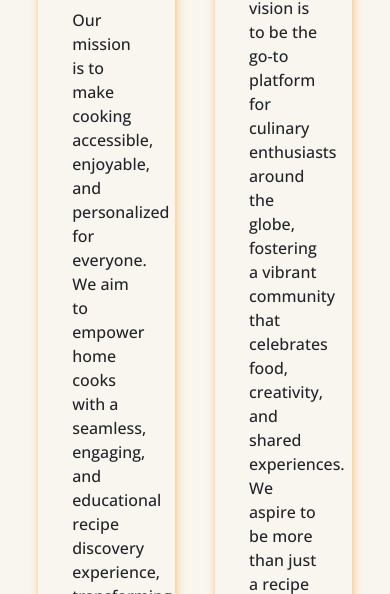
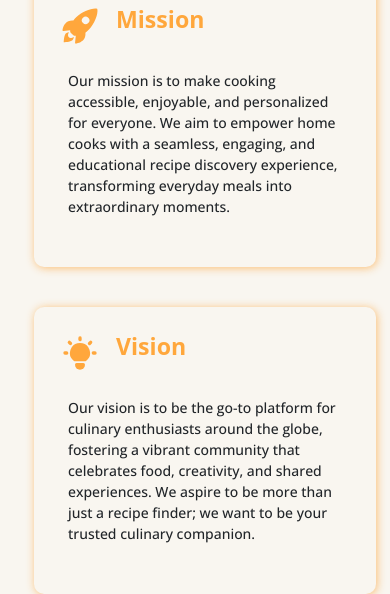
Before and after one commit to JoyEmma12/Recipe-FinderWebsite, a React (Vite) app in the folder Project-2/: page /aboutpage in a window 390 px wide. Shown: the part 925-1519 px from the top of the page. Built offline with nearby package versions, Linux system fonts and the light colour scheme.

Commit message:
about page responsive

```diff
--- a/Project-2/src/components/Navbar.jsx
+++ b/Project-2/src/components/Navbar.jsx
@@ -66,12 +66,12 @@ const Navbar = () => {
           </li>
           <li>
             <Link to="/aboutpage">
-              <a href="#">About Us</a>
+              About Us
             </Link>
           </li>
           <li>
             <Link to="/contactpage">
-              <a href="#">Contact Us</a>
+              Contact Us
             </Link>
           </li>
           <li>
--- a/Project-2/src/pages/Aboutpage/Aboutpage.css
+++ b/Project-2/src/pages/Aboutpage/Aboutpage.css
@@ -90,6 +90,117 @@
   border-top-left-radius: 10px;
 }
 .team-info {
-    padding: 5px;
-    margin: 10px;
+  padding: 5px;
+  margin: 10px;
 }
+
+/* responsiveness */
+@media screen and (max-width: 576px) {
+  .about-hero {
+    flex-direction: column;
+  }
+  .about-img img {
+    width: 100%;
+  }
+  .section-container {
+    width: 100%;
+    flex-wrap: wrap;
+    flex-direction: column;
+    justify-content: center;
+    align-items: center;
+  }
+  .mission-container,
+  .vision-container {
+    width: 100%;
+  }
+  .mission-content p,
+  .vision-content p {
+    font-size: 14px;
+  }
+  .team-subcontainer {
+    width: 100%;
+    justify-content: center;
+    flex-direction: column;
+  }
+  .team-subcontainer img {
+    width: 100%;
+  }
+  .team-item {
+    width: 100%;
+  }
+  .team-img {
+    width: 100%;
+  }
+}
+
+@media screen and (max-width: 768px) {
+  .section-container {
+    width: 100%;
+    justify-content: center;
+  }
+
+  .mission-container,
+  .vision-container {
+    width: 100%;
+  }
+  .mission-content p,
+  .vision-content p {
+    font-size: 14px;
+  }
+  .team-subcontainer {
+    width: 100%;
+    justify-content: center;
+    flex-direction: column;
+  }
+  .team-subcontainer img {
+    width: 100%;
+  }
+  .team-item {
+    width: 100%;
+  }
+  .team-img {
+    width: 100%;
+  }
+}
+
+@media screen  and (max-width: 992px) {
+  .section-container {
+    width: 100%;
+    justify-content: center;
+  }
+
+  .mission-container,
+  .vision-container {
+    width: 100%;
+  }
+  .mission-content p,
+  .vision-content p {
+    font-size: 14px;
+  }
+  .team-subcontainer {
+    width: 100%;
+    justify-content: center;
+    flex-direction: column;
+  }
+  /* .team-subcontainer img {
+    width: 100%;
+  } */
+  .the-teams {
+    flex-wrap: nowrap;
+  }
+  .team-item {
+    width: 70%;
+  }
+  .team-img {
+    width: 100%;
+  }
+}
+
+/* @media screen and (max-width: 1024px) {
+  .the-teams {
+    width: 100%;
+  }
+  .team-item {
+    width: 50%;
+  }
+} */
--- a/Project-2/src/pages/Recipesearch/OtherRecipe.jsx
+++ b/Project-2/src/pages/Recipesearch/OtherRecipe.jsx
@@ -7,7 +7,7 @@ const OtherRecipe = () => {
 
   const handleRecommendation = async () => {
     try {
-      const apiKey = "f7132320b54648c185e459f44ee2fe56";
+      const apiKey = "b1a06fd725d74b49b8213bc2df530630";
       const url = `https://api.spoonacular.com/recipes/random?number=6&apiKey=${apiKey}&include-tags=diets,dessert,vegetarian`;
       const response = await fetch(url);
       const data = await response.json();
--- a/Project-2/src/pages/Recipesearch/RecipeDetailsPage.css
+++ b/Project-2/src/pages/Recipesearch/RecipeDetailsPage.css
@@ -34,6 +34,11 @@
 .cooking-icon {
   color: var(--tetiary-color);
 }
+.backarrow {
+  font-size: 30px;
+  margin-left: 25px;
+  color: var(--tetiary-color);
+}
 
 /* resposniveness */
 @media screen and (max-width: 576px) {
--- a/Project-2/src/pages/Recipesearch/RecipeDetailsPage.jsx
+++ b/Project-2/src/pages/Recipesearch/RecipeDetailsPage.jsx
@@ -1,7 +1,8 @@
 // import  from "react";
 import "./RecipeDetailsPage.css";
 import { useEffect, useState } from "react";
-import { useParams } from "react-router-dom";
+import { Link, useParams } from "react-router-dom";
+import { FaArrowLeft } from "react-icons/fa6";
 
 const RecipeDetailsPage = () => {
   const [recipeDetails, setRecipeDetails] = useState("");
@@ -13,7 +14,7 @@ const RecipeDetailsPage = () => {
   useEffect(() => {
     const handleRecipeInfo = async () => {
       try {
-        const apiKey = "f7132320b54648c185e459f44ee2fe56";
+        const apiKey = "b1a06fd725d74b49b8213bc2df530630";
         const url = `https://api.spoonacular.com/recipes/${id}/information?includeNutrition=false&apiKey=${apiKey}`;
         const url2 = `https://api.spoonacular.com/recipes/${id}/ingredientWidget.json?&apiKey=${apiKey}`;
         const url3 = `https://api.spoonacular.com/recipes/${id}/analyzedInstructions?apiKey=${apiKey}`;
@@ -43,9 +44,16 @@ const RecipeDetailsPage = () => {
     handleRecipeInfo();
   }, [id]);
 
+  // const handleBack = () => {
+
+  // }
+
   return (
     <div className="recipe-details-container">
       <div className="recipe-details-subcontainer">
+        <Link to="/searchpage">
+          <FaArrowLeft className="backarrow" />
+        </Link>
         <div className=" d-flex flex-column align-items-center gap-2 recipeintro-container">
           <h1 className="fw-bold fs-1">{recipeDetails.title}</h1>
           <img
--- a/Project-2/src/pages/Recipesearch/Searchpage.jsx
+++ b/Project-2/src/pages/Recipesearch/Searchpage.jsx
@@ -60,23 +60,23 @@ const Searchpage = () => {
 
   const handleCuisineClick = (cuisine) => {
     setSelectedCuisine(cuisine);
-    setCategoryResult([]);
-    setSearchResults([]);
+    // setCategoryResult([]);
+    // setSearchResults([]);
     setMealResult([]);
     setDietResult([]);
   };
   const handleMealTypeClick = (meals) => {
     setSelectedMeal(meals);
     setCategoryResult([]);
-    setMealResult([]);
-    setSearchResults([]);
+    // setMealResult([]);
+    // setSearchResults([]);
     setDietResult([]);
   };
   const handleDietaryClick = (diets) => {
     setSelectedDiet(diets);
     setCategoryResult([]);
-    setDietResult([]);
-    setSearchResults([]);
+    // setDietResult([]);
+    // setSearchResults([]);
     setMealResult([]);
   };
 
@@ -85,7 +85,7 @@ const Searchpage = () => {
     setLoading(false);
     if (selectedCuisine) {
       try {
-        const apiKey = "f7132320b54648c185e459f44ee2fe56";
+        const apiKey = "b1a06fd725d74b49b8213bc2df530630";
         const categoryurl = `https://api.spoonacular.com/recipes/complexSearch?apiKey=${apiKey}&cuisine=${selectedCuisine}`;
         const categoryResponse = await fetch(categoryurl);
         const categoryData = await categoryResponse.json();
@@ -100,7 +100,7 @@ const Searchpage = () => {
       }
     }
     if (selectedMeal) {
-      const apiKey = "f7132320b54648c185e459f44ee2fe56";
+      const apiKey = "b1a06fd725d74b49b8213bc2df530630";
       const mealUrl = `https://api.spoonacular.com/recipes/complexSearch?apiKey=${apiKey}&type=${selectedMeal}`;
       const mealResponse = await fetch(mealUrl);
       const mealData = await mealResponse.json();
@@ -111,7 +111,7 @@ const Searchpage = () => {
 
     if (selectedDiet) {
       try {
-        const apiKey = "f7132320b54648c185e459f44ee2fe56";
+        const apiKey = "b1a06fd725d74b49b8213bc2df530630";
         const dietUrl = `https://api.spoonacular.com/recipes/complexSearch?apiKey=${apiKey}&diet=${selectedDiet}`;
         const dietResponse = await fetch(dietUrl);
         const dietData = await dietResponse.json();
@@ -134,12 +134,13 @@ const Searchpage = () => {
     if (userSearch.length > 2) {
       setLoading(false);
       try {
-        const apiKey = "f7132320b54648c185e459f44ee2fe56";
+        const apiKey = "b1a06fd725d74b49b8213bc2df530630";
         const url = `https://api.spoonacular.com/recipes/complexSearch?query=${userSearch}&apiKey=${apiKey}`;
         const response = await fetch(url);
         const data = await response.json();
         console.log(data);
         setSearchResults(data.results);
+        sessionStorage.setItem("searchDisplay", JSON.stringify(data.results));
       } catch (error) {
         console.error(`<p>Error Fetching Recipes</p>`, error);
       }
@@ -156,6 +157,7 @@ const Searchpage = () => {
     const storeCuisine = sessionStorage.getItem("cuisinesDisplay");
     const storeDiet = sessionStorage.getItem("dietDisplay");
     const storeMeal = sessionStorage.getItem("mealDisplay");
+    const searchedMeal = sessionStorage.getItem("searchDisplay");
 
     if (storeCuisine) {
       setCategoryResult(JSON.parse(storeCuisine));
@@ -168,10 +170,15 @@ const Searchpage = () => {
       setMealResult(JSON.parse(storeMeal));
     }
 
+    if (searchedMeal) {
+      setSearchResults(JSON.parse(searchedMeal));
+    }
+
     window.addEventListener("beforeunload", () => {
       sessionStorage.removeItem("cuisinesDisplay");
       sessionStorage.removeItem("dietDisplay");
       sessionStorage.removeItem("mealDisplay");
+      sessionStorage.removeItem("searchDisplay");
     });
 
     return () => {
@@ -179,9 +186,10 @@ const Searchpage = () => {
         sessionStorage.removeItem("cuisinesDisplay");
         sessionStorage.removeItem("dietDisplay");
         sessionStorage.removeItem("mealDisplay");
+        sessionStorage.removeItem("searchDisplay");
       });
     };
-  });
+  }, []);
 
   return (
     <div className="Search-container">
```
Also changed, not shown: Project-2/src/pages/Aboutpage/Aboutpage.jsx (+5 -4 lines).
